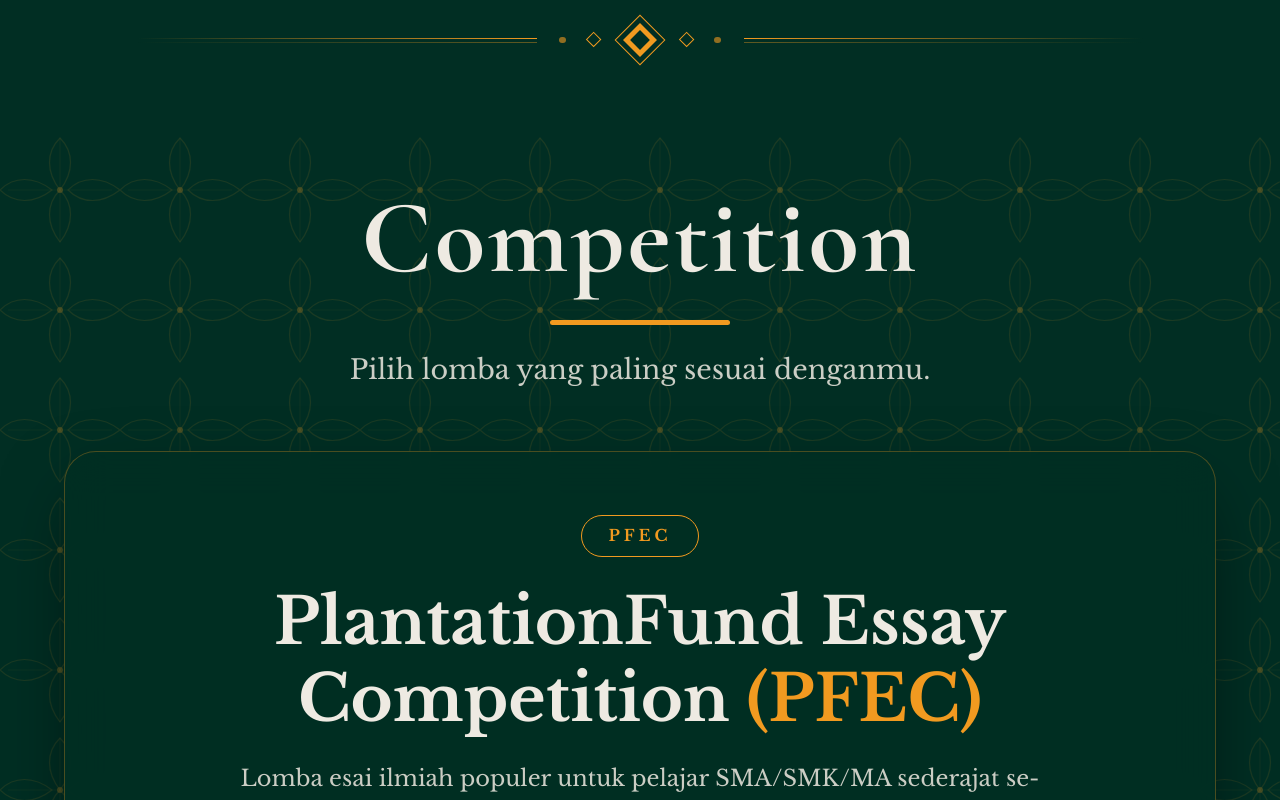
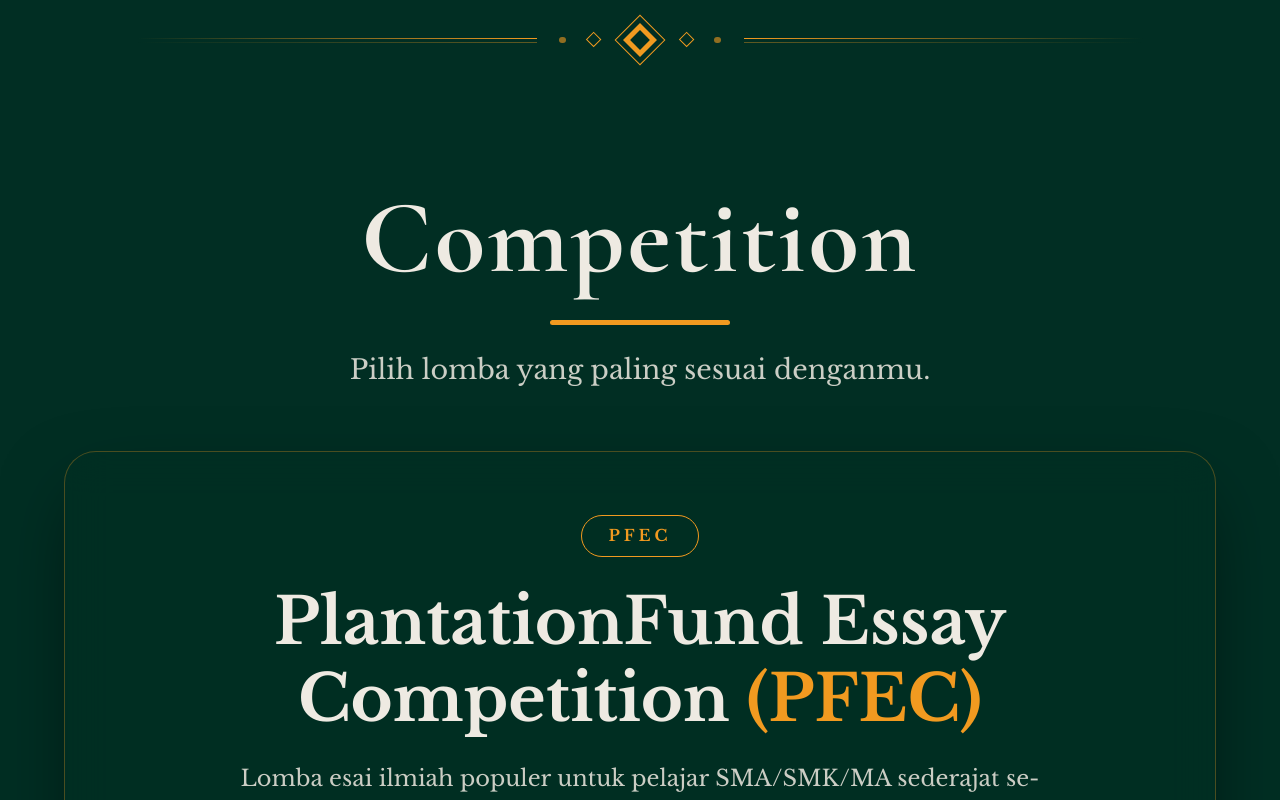
Before and after one commit to Stefanfoxa/Tfest, a React (Vite) app in the folder Tfest/: page / in a window 1280 px wide. Shown: the part 1680-2480 px from the top of the page. Built offline with nearby package versions, Linux system fonts and the light colour scheme; a web font is replaced by a local one.

Commit message:
Update Home.tsx

```diff
--- a/Tfest/src/pages/Home.tsx
+++ b/Tfest/src/pages/Home.tsx
@@ -12,8 +12,7 @@
       <Welcome />
       <Divider />
 
-      <section aria-label="Lomba" className="relative isolate bg-forest px-4 pb-16 md:pb-24">
-        <div aria-hidden="true" className="absolute inset-0 -z-10 bg-batik opacity-60" />
+      <section aria-label="Lomba" className="px-4 pb-16 md:pb-24">
         <SectionTitle id="lomba" title="Competition" subtitle="Pilih lomba yang paling sesuai denganmu." />
         <CompetitionSlider />
       </section>
```
